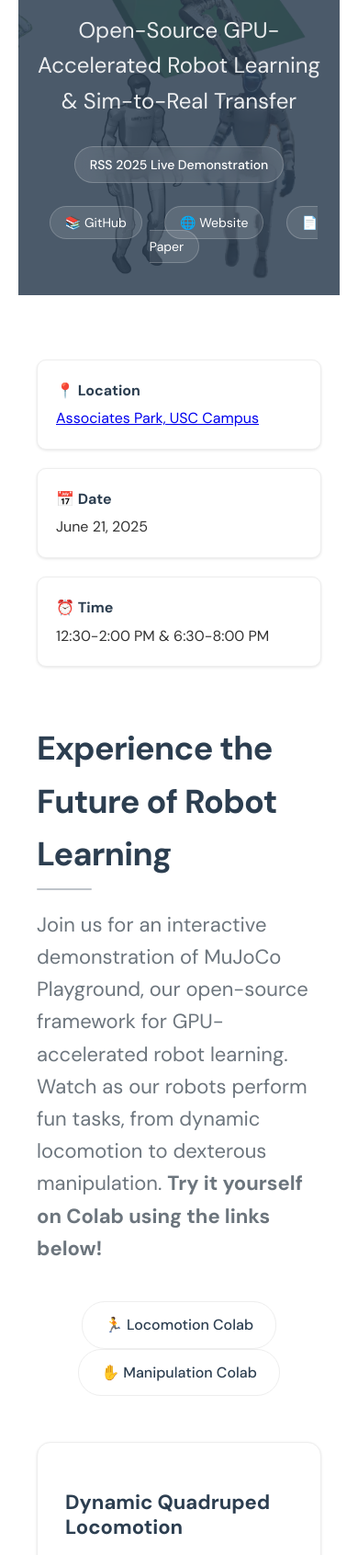
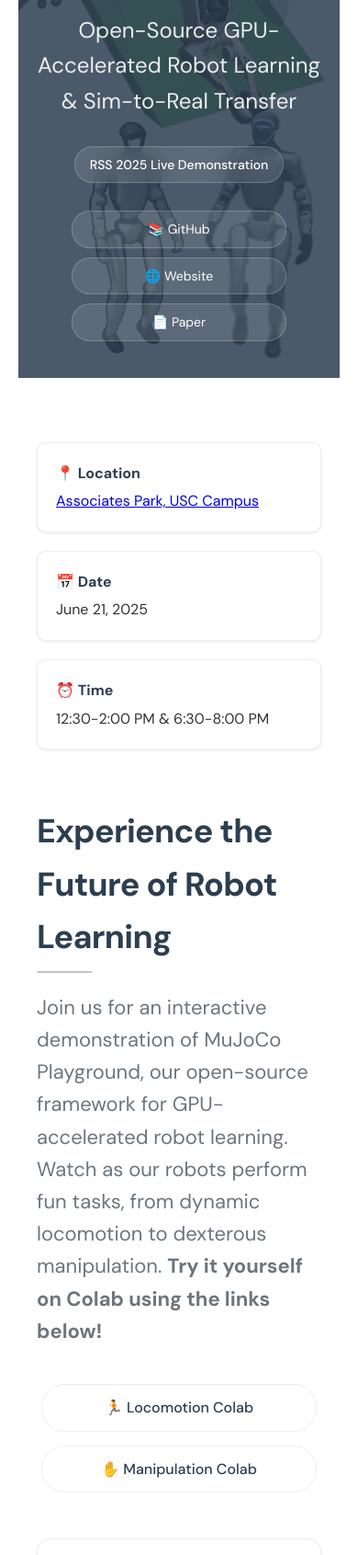
Before and after one commit to neverorfrog/mujoco_playground, a plain HTML site: page demo/index.html in a window 390 px wide. Shown: the part 309-2000 px from the top of the page at 92% size. Drawn offline with Linux system fonts and the light colour scheme.

Commit message:
Mobile fix.

```diff
--- a/demo/index.html
+++ b/demo/index.html
@@ -328,14 +328,30 @@
                 grid-template-columns: 1fr;
             }
 
-            .bottom-section {
+            .hero-links {
+                display: flex;
                 flex-direction: column;
-                gap: 30px;
+                gap: 10px;
+                align-items: center;
+            }
+
+            .hero-links a {
+                margin: 0 !important;
+                width: 200px;
                 text-align: center;
             }
 
-            .bottom-section .links {
-                justify-content: center;
+            .colab-links {
+                display: flex;
+                flex-direction: column;
+                gap: 15px;
+                align-items: center;
+            }
+
+            .colab-links a {
+                margin: 0 !important;
+                width: 250px;
+                text-align: center;
             }
         }
     </style>
@@ -376,7 +392,7 @@
                 Join us for an interactive demonstration of MuJoCo Playground, our open-source framework for GPU-accelerated robot learning. Watch as our robots perform fun tasks, from dynamic locomotion to dexterous manipulation. <strong>Try it yourself on Colab using the links below!</strong>
             </p>
 
-            <div style="text-align: center; margin: 30px 0 50px 0;">
+            <div class="colab-links" style="text-align: center; margin: 30px 0 50px 0;">
                 <a href="https://colab.research.google.com/github/google-deepmind/mujoco_playground/blob/main/learning/notebooks/locomotion.ipynb" target="_blank" style="color: #2c3e50; text-decoration: none; padding: 12px 24px; border-radius: 25px; background: #fff; font-weight: 500; transition: all 0.2s ease; border: 1px solid #eee; margin: 0 10px; display: inline-block;">🏃 Locomotion Colab</a>
                 <a href="https://colab.research.google.com/github/google-deepmind/mujoco_playground/blob/main/learning/notebooks/manipulation.ipynb" target="_blank" style="color: #2c3e50; text-decoration: none; padding: 12px 24px; border-radius: 25px; background: #fff; font-weight: 500; transition: all 0.2s ease; border: 1px solid #eee; margin: 0 10px; display: inline-block;">✋ Manipulation Colab</a>
             </div>
```
